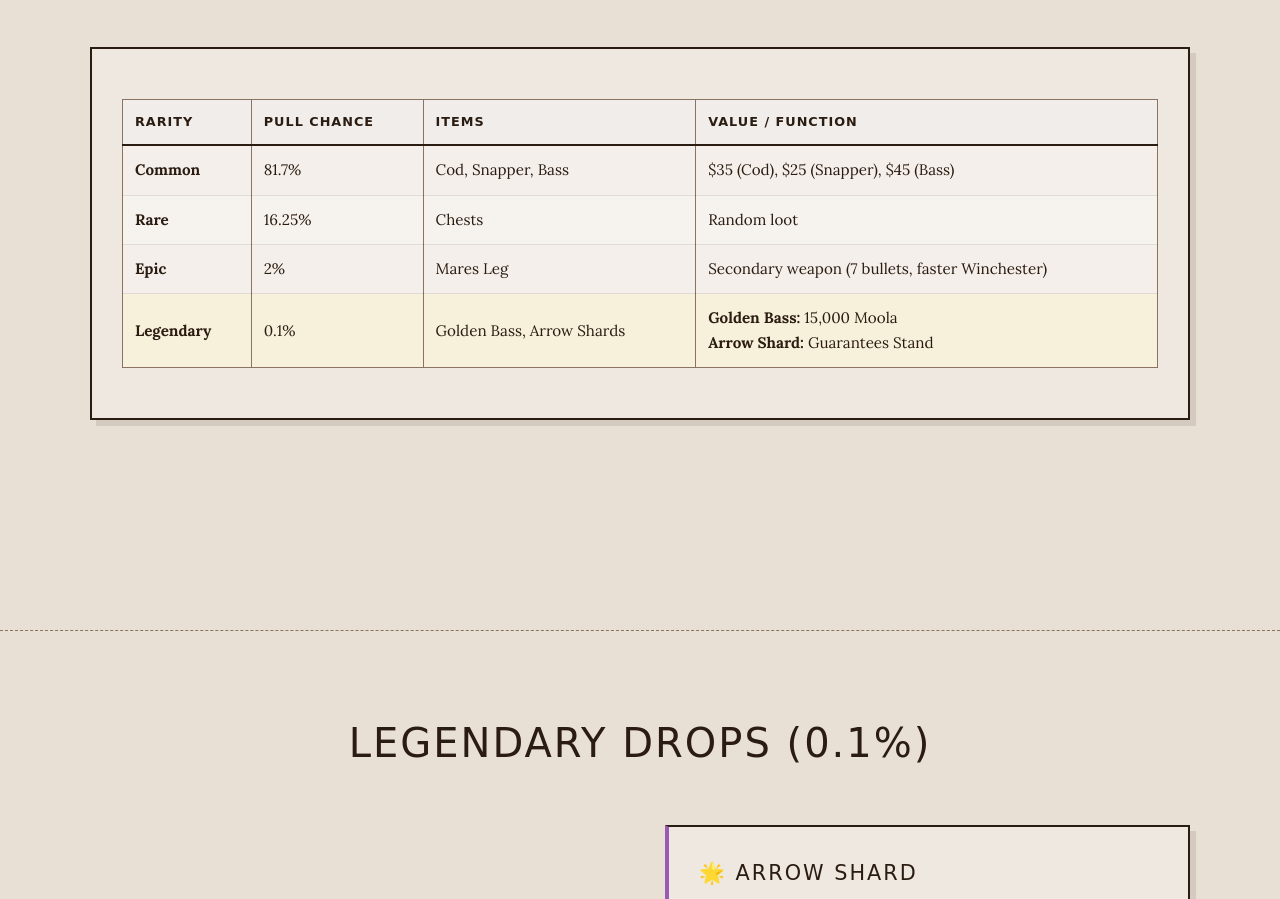
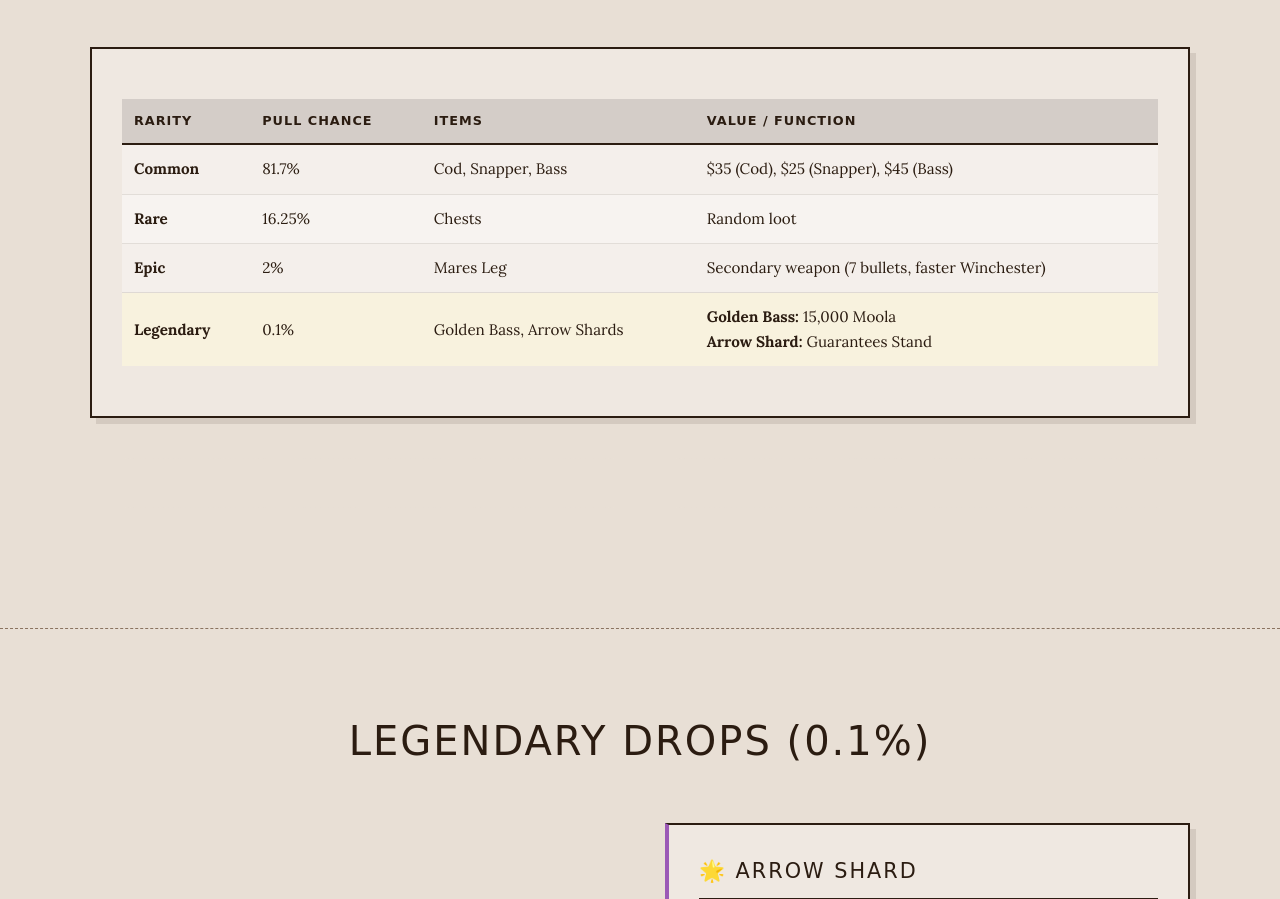
Before and after one commit to ginginli/bright, a website: page fishing/index.html in a window 1280 px wide. Shown: the part 1494-2393 px from the top of the page. Drawn offline with Linux system fonts and the light colour scheme; a web font is replaced by a local one.

Commit message:
style: table - remove grid borders, use horizontal dividers only

```diff
--- a/style.css
+++ b/style.css
@@ -1697,24 +1697,30 @@ a.logo {
 
 .data-table th,
 .data-table td {
-    border: 1px solid var(--accent-fade);
+    border: none;
+    border-bottom: 1px solid rgba(43, 28, 17, 0.12);
     padding: 12px 14px;
     text-align: left;
     vertical-align: middle;
 }
 
 .data-table th {
-    background: rgba(255, 255, 255, 0.5);
+    background: rgba(43, 28, 17, 0.06);
     font-weight: bold;
     font-family: var(--font-heading);
     text-transform: uppercase;
     letter-spacing: 1px;
     font-size: 0.8rem;
     white-space: nowrap;
+    border-bottom: 2px solid rgba(43, 28, 17, 0.2);
 }
 
 .data-table tr:nth-child(even) td {
-    background: rgba(255, 255, 255, 0.2);
+    background: rgba(255, 255, 255, 0.25);
+}
+
+.data-table tbody tr:last-child td {
+    border-bottom: none;
 }
 
 .data-table tbody tr:hover td {
```
